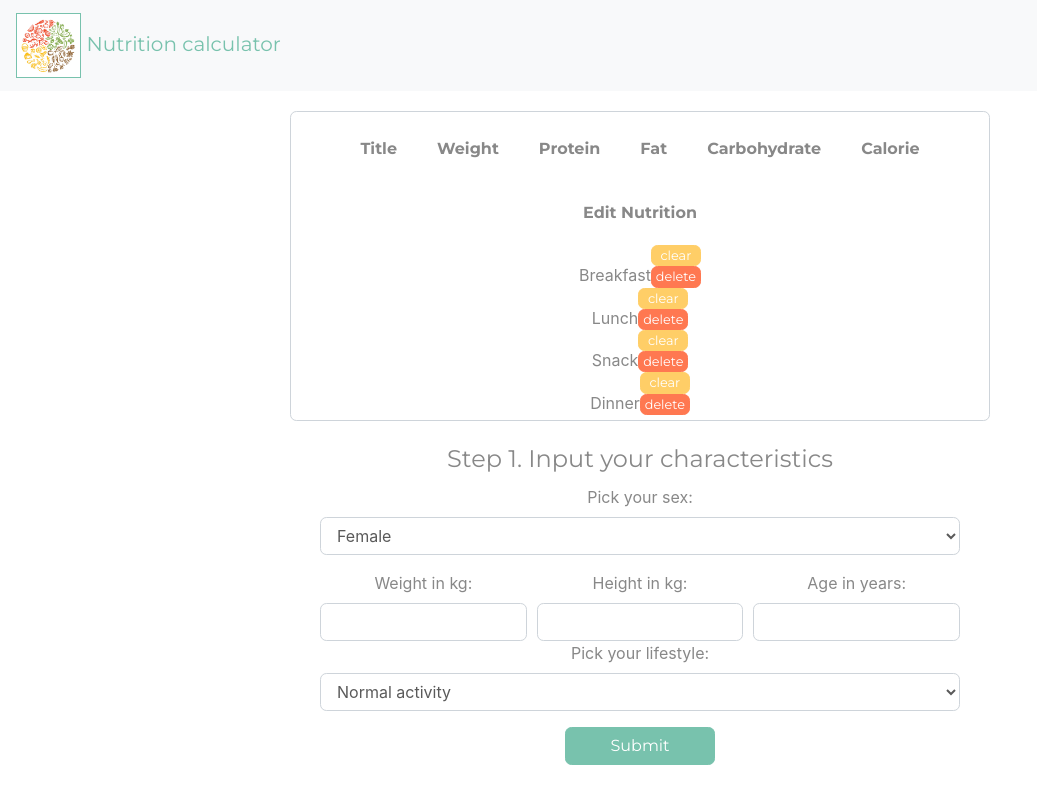
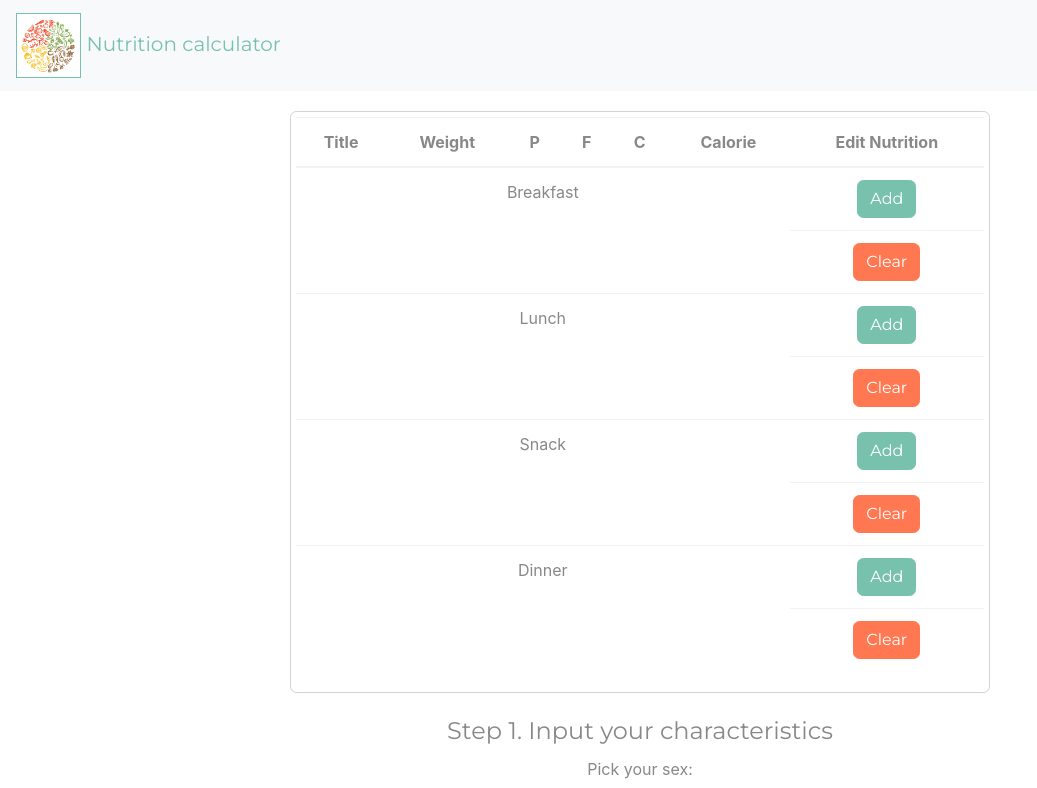
Before and after one commit to laiola/nutrition-calculator, a React (Create React App) app: page / in a window 1280 px wide. Shown: the top 788 px of the page, without its empty margins (0-1037 px from the left). Built offline with nearby package versions, Linux system fonts and the light colour scheme.

Commit message:
added table

```diff
--- a/src/App.js
+++ b/src/App.js
@@ -1,4 +1,5 @@
 import React, { Component } from "react";
+import MealTable from "./components/table/MealTable";
 import { Characteristics } from "./components/characteristics/Characteristics";
 import { calculateTotalIntake, calculateMacronutrient } from "././helper/nutritionCalculator";
 import { FEMALE } from "./constant/Sex";
@@ -10,7 +11,6 @@ import { NutritionDisplay } from "./components/nutrition-display/NutritionDispla
 import { Header } from "./components/header/Header";
 
 import 'bootswatch/dist/minty/bootstrap.css';
-import MealTable from "./components/table/MealTable";
 
 class App extends Component {
   constructor(props) {
--- a/src/components/container/EatingContainer.css
+++ /dev/null
@@ -1,14 +0,0 @@
-.eating-buttons button {
-    display: block;
-    font-size: 0.8em;
-    width: 50px;
-    padding: 0;
-}
-
-.eating-title {
-    display: inline-block;
-}
-
-.eating-buttons {
-    display: inline-block;
-}
--- a/src/components/container/EatingContainer.js
+++ b/src/components/container/EatingContainer.js
@@ -1,29 +1,62 @@
 import React, { Component } from 'react';
-
-import './EatingContainer.css';
+import ProductModal from '../modal/ProductModal';
 
 class EatingContainer extends Component {
-    onClear = () => {
-        // todo
+    constructor(props) {
+        super(props);
+
+        this.state = {
+            rows: [],
+        }
+    }
+
+    onAdd = (row) => {
+        const rows = [...this.state.rows, row];
+
+        this.setState({
+            rows: rows,
+        });
     };
 
-    onRemove = title => () => {
-        this.props.onRemove(title);
-    };
+    onClear = () => {
+        this.setState({
+            rows: [],
+        });
+    }
 
     render() {
         return (
-            <div className="eating">
-                <div className="eating-title">{this.props.title}</div>
-                <div className="eating-buttons">
-                    <button className="btn btn-warning clear-eating"
-                        onClick={this.onClear}>clear</button>
-                    <button className="btn btn-danger delete-eating"
-                        onClick={this.onRemove(this.props.title)}>delete</button>
-                </div>
-            </div>
+            <>
+                <tr>
+                    <td rowSpan="2" colSpan="6">{this.props.title}</td>
+                    <td><ProductModal onSubmit={this.onAdd}/></td>
+                </tr>
+                <tr>
+                    <td>
+                        <button className="btn btn-danger" onClick={this.onClear}>Clear</button>
+                    </td>
+                </tr>
+                {
+                    this.state.rows.map( (value, i) =>
+                        <ProductRow key={i} values={Object.values(value)}/>)
+                }
+            </>
         )
     }
 }
 
 export default EatingContainer;
+
+const ProductRow = ({ values, onAction: onClick }) => {
+    return (
+        <tr>
+            {
+                values.map((value, i) => <td key={i + value}>{value}</td>)
+            }
+            <td>
+                <button type="button" className="btn btn-outline-info"
+                    onClick={onClick}>Edit</button>
+            </td>
+        </tr>
+    )
+}
--- /dev/null
+++ b/src/components/modal/ProductModal.js
@@ -0,0 +1,110 @@
+import React, { Component } from 'react';
+import { Modal, Form, Col, Button } from 'react-bootstrap';
+
+class ProductModal extends Component {
+    static defaultProps = {
+        onSubmit: f => f,
+    }
+
+    constructor(props) {
+        super(props);
+
+        this.state = {
+            isShowModal: false,
+            title: '',
+            weight: 0,
+            protein: 0,
+            fat: 0,
+            carbohydrate: 0,
+            calorie: 0,
+        }
+    }
+
+    handleClose = () => {
+        this.setState({ isShowModal: false });
+    }
+
+    handleShow = () => {
+        this.setState({ isShowModal: true });
+    }
+
+    handleChange = event => {
+        this.setState({
+          [event.target.name]: event.target.value
+        });
+    };
+
+    handleSubmit = () => {
+        this.setState({ isShowModal: false });
+
+        const { title, weight, protein, fat, carbohydrate, calorie } = this.state;
+        this.props.onSubmit({
+            title, weight, protein, fat, carbohydrate, calorie
+        });
+    }
+
+    render() {
+        return(
+            <>
+                <Button variant="primary" onClick={this.handleShow}>
+                    Add
+                </Button>
+
+                <Modal show={this.state.isShowModal} onHide={this.handleClose}>
+                    <Modal.Header closeButton>
+                        <Modal.Title>Input your product</Modal.Title>
+                    </Modal.Header>
+                    <Modal.Body>
+                        <ProductForm handleChange={this.handleChange} handleSubmit={this.handleSubmit}/>
+                    </Modal.Body>
+                    <Modal.Footer>
+                        <Button variant="secondary" onClick={this.handleClose}>
+                            Close
+                        </Button>
+                        <Button variant="primary" type="submit" onClick={this.handleSubmit}>
+                            Save Changes
+                        </Button>
+                    </Modal.Footer>
+                </Modal>
+            </>
+        )
+    }
+}
+
+export default ProductModal;
+
+export const ProductForm = ({ handleSubmit, handleChange }) => {
+    return(
+        <div className='popup'>
+            <Form onSubmit={handleSubmit}>
+                <Form.Group>
+                    <Form.Label>Input product title:</Form.Label>
+                    <Form.Control type="text" name="title" onChange={handleChange}/>
+                    <Form.Label>Weight in gr:</Form.Label>
+                    <Form.Control type="number" step="1" name="weight" onChange={handleChange}/>
+                </Form.Group>
+
+                <Form.Row>
+                    <Col>
+                        <Form.Label>Protein per 100 gr:</Form.Label>
+                        <Form.Control type="number" step="1" name="protein" onChange={handleChange}/>
+                    </Col>
+                    <Col>
+                        <Form.Label>Fat per 100 gr:</Form.Label>
+                        <Form.Control type="number" step="1" name="fat" onChange={handleChange}/>
+                    </Col>
+                </Form.Row>
+                <Form.Row>
+                    <Col>
+                        <Form.Label>Carbohydrate per 100 gr:</Form.Label>
+                        <Form.Control type="number" step="1" name="carbohydrate" onChange={handleChange}/>
+                    </Col>
+                    <Col>
+                        <Form.Label>Calorie per 100 gr:</Form.Label>
+                        <Form.Control type="number" step="1" name="calorie" onChange={handleChange}/>
+                    </Col>
+                </Form.Row>
+            </Form>
+        </div>
+    )
+}
--- a/src/components/table/MealTable.js
+++ b/src/components/table/MealTable.js
@@ -1,9 +1,10 @@
 import React, { Component } from 'react';
+import { Table } from 'react-bootstrap';
 import EatingContainer from '../container/EatingContainer';
 
 import './MealTable.css';
 
-const headers = ['Title', 'Weight', 'Protein', 'Fat', 'Carbohydrate', 'Calorie', 'Edit Nutrition'];
+const headers = ['Title', 'Weight', 'P', 'F', 'C', 'Calorie', 'Edit Nutrition'];
 const eatings = ['Breakfast', 'Lunch', 'Snack', 'Dinner'];
 const initialEatingContainer = {
     protein: 0,
@@ -36,36 +37,29 @@ class MealTable extends Component {
     render() {
         return (
             <div className="main-table">
-                <TableRow values={headers} rowClass="table-header" cellClass="table-cell"/>
-                {
-                    this.state.eatingContainers.map((value, i) =>
-                        <EatingContainer key={i + value} title={value.value}
-                            onRemove={this.onRemoveEatingContainer}/>
-                    )
-                }
+                <Table>
+                    <thead>
+                        <tr>
+                        {
+                            headers.map((header, i) =>
+                                <th key={i + header}>{header}</th>
+                            )
+                        }
+                        </tr>
+                    </thead>
+                    <tbody>
+                        {
+                            this.state.eatingContainers.map((value, i) =>
+                                <EatingContainer key={i} title={value.value}
+                                    onRemove={this.onRemoveEatingContainer}/>
+                            )
+                        }
+                    </tbody>
+                </Table>
+
             </div>
         )
     }
 };
 
 export default MealTable;
-
-export const TableRow = ({ values, rowClass, cellClass, }) => {
-    return (
-        <div className={rowClass}>
-            {
-                values.map((value, i) =>
-                    <TableCell key={i} value={value} className={cellClass}/>
-                )
-            }
-        </div>
-    )
-};
-
-export const TableCell = ({ value, className, }) =>{
-    return (
-        <div className={className}>
-            {value}
-        </div>
-    )
-}
```
